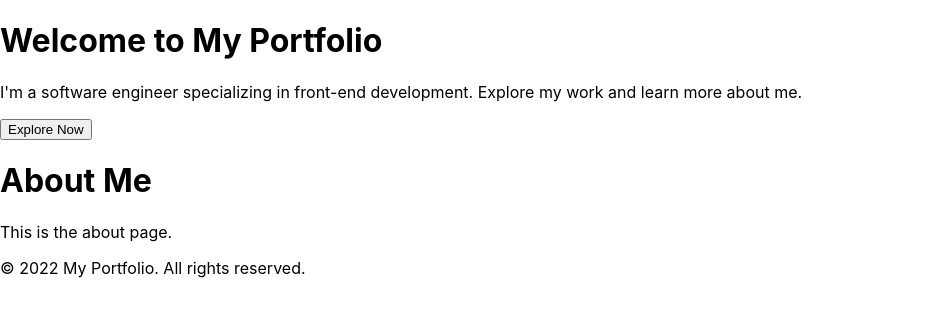
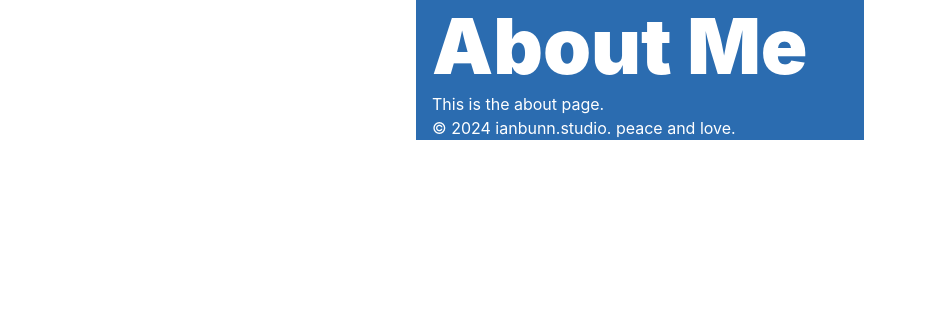
Before and after one commit to ianbunn/ianbunn.studio, a React (Create React App) app: page /about in a window 1280 px wide. Shown: the top 316 px of the page, without its empty margins (0-927 px from the left). Built offline with nearby package versions, Linux system fonts and the light colour scheme.

Commit message:
Initial structure for site revamp

```diff
--- a/package.json
+++ b/package.json
@@ -3,6 +3,9 @@
   "version": "0.1.0",
   "private": true,
   "dependencies": {
+    "@chakra-ui/react": "^2.8.2",
+    "@emotion/react": "^11.11.3",
+    "@emotion/styled": "^11.11.0",
     "@testing-library/jest-dom": "^5.14.1",
     "@testing-library/react": "^13.0.0",
     "@testing-library/user-event": "^13.2.1",
@@ -10,8 +13,10 @@
     "@types/node": "^16.7.13",
     "@types/react": "^18.0.0",
     "@types/react-dom": "^18.0.0",
+    "framer-motion": "^10.18.0",
     "react": "^18.2.0",
     "react-dom": "^18.2.0",
+    "react-router-dom": "^6.21.1",
     "react-scripts": "5.0.1",
     "typescript": "^4.4.2",
     "web-vitals": "^2.1.0"
--- a/src/App.css
+++ /dev/null
@@ -1,38 +0,0 @@
-.App {
-  text-align: center;
-}
-
-.App-logo {
-  height: 40vmin;
-  pointer-events: none;
-}
-
-@media (prefers-reduced-motion: no-preference) {
-  .App-logo {
-    animation: App-logo-spin infinite 20s linear;
-  }
-}
-
-.App-header {
-  background-color: #282c34;
-  min-height: 100vh;
-  display: flex;
-  flex-direction: column;
-  align-items: center;
-  justify-content: center;
-  font-size: calc(10px + 2vmin);
-  color: white;
-}
-
-.App-link {
-  color: #61dafb;
-}
-
-@keyframes App-logo-spin {
-  from {
-    transform: rotate(0deg);
-  }
-  to {
-    transform: rotate(360deg);
-  }
-}
--- a/src/App.tsx
+++ /dev/null
@@ -1,17 +0,0 @@
-// src/App.tsx
-import React from 'react';
-import About from './components/About';
-import Footer from './components/Footer';
-import LandingPage from './components/LandingPage';
-
-const App: React.FC = () => {
-  return (
-      <div>
-        <LandingPage />
-        <About />
-        <Footer />
-      </div>
-  );
-};
-
-export default App;
--- a/src/components/About.tsx
+++ b/src/components/About.tsx
@@ -1,8 +1,9 @@
-// src/components/About.tsx
+import { Heading } from '@chakra-ui/react'
+
 const About: React.FC = () => {
     return (
         <div>
-            <h1>About Me</h1>
+            <Heading>About Me</Heading>
             <p>This is the about page.</p>
         </div>
     );
--- a/src/components/Footer.tsx
+++ b/src/components/Footer.tsx
@@ -4,7 +4,7 @@ import React from 'react';
 const Footer: React.FC = () => {
     return (
         <footer>
-            <p>&copy; 2022 My Portfolio. All rights reserved.</p>
+            <p>&copy; 2024 ianbunn.studio. peace and love.</p>
         </footer>
     );
 };
--- a/src/components/LandingPage.tsx
+++ b/src/components/LandingPage.tsx
@@ -1,12 +1,11 @@
-// LandingPage.tsx
-import React from 'react';
+import { Heading } from '@chakra-ui/react'
 
 const LandingPage: React.FC = () => {
     return (
         <div>
-            <h1>Welcome to My Portfolio</h1>
-            <p>I'm a software engineer specializing in front-end development. Explore my work and learn more about me.</p>
-            <button>Explore Now</button>
+            {/*TODO: change welcome to be in English, Spanish, Portuguese and French */}
+            <Heading>Yo, I'm Ian</Heading>
+            <Heading size='sm'>got 99 problems but software ain't one</Heading>
         </div>
     );
 };
--- a/src/index.css
+++ /dev/null
@@ -1,13 +0,0 @@
-body {
-  margin: 0;
-  font-family: -apple-system, BlinkMacSystemFont, 'Segoe UI', 'Roboto', 'Oxygen',
-    'Ubuntu', 'Cantarell', 'Fira Sans', 'Droid Sans', 'Helvetica Neue',
-    sans-serif;
-  -webkit-font-smoothing: antialiased;
-  -moz-osx-font-smoothing: grayscale;
-}
-
-code {
-  font-family: source-code-pro, Menlo, Monaco, Consolas, 'Courier New',
-    monospace;
-}
--- a/src/index.tsx
+++ b/src/index.tsx
@@ -1,15 +1,67 @@
 import React from 'react';
 import ReactDOM from 'react-dom/client';
-import './index.css';
-import App from './App';
+import {
+    createBrowserRouter,
+    RouterProvider,
+} from 'react-router-dom';
+import {
+    ChakraBaseProvider,
+    theme as chakraTheme,
+    Container, extendTheme
+} from '@chakra-ui/react'
+import LandingPage from './components/LandingPage';
+import About from './components/About';
 import reportWebVitals from './reportWebVitals';
+import Footer from "./components/Footer";
+
+const router = createBrowserRouter([
+    {
+        path: "/",
+        element: <LandingPage />,
+    },
+    {
+        path: "/about",
+        element: <About />,
+    },
+    {
+        path: "/projects",
+        element: <h1>Projects</h1>,
+    },
+    {
+        path: "/contact",
+        element: <h1>Contact</h1>,
+    }
+]);
+
+const { Button } = chakraTheme.components
+
+const theme = extendTheme({
+    components: {
+        Button,
+        Heading: {
+            baseStyle: {
+                fontWeight: "900",
+            },
+            sizes: {
+                xl: {
+                    fontSize: "77px"
+                },
+            },
+        },
+    },
+})
 
 const root = ReactDOM.createRoot(
   document.getElementById('root') as HTMLElement
 );
 root.render(
   <React.StrictMode>
-    <App />
+      <ChakraBaseProvider theme={theme}>
+          <Container maxW='md' bg='blue.600' color='white'>
+        <RouterProvider router={router} />
+          <Footer />
+            </Container>
+      </ChakraBaseProvider>
   </React.StrictMode>
 );
 
```
Also changed, not shown: 2 other files (tests, documents, lock files or other folders).
